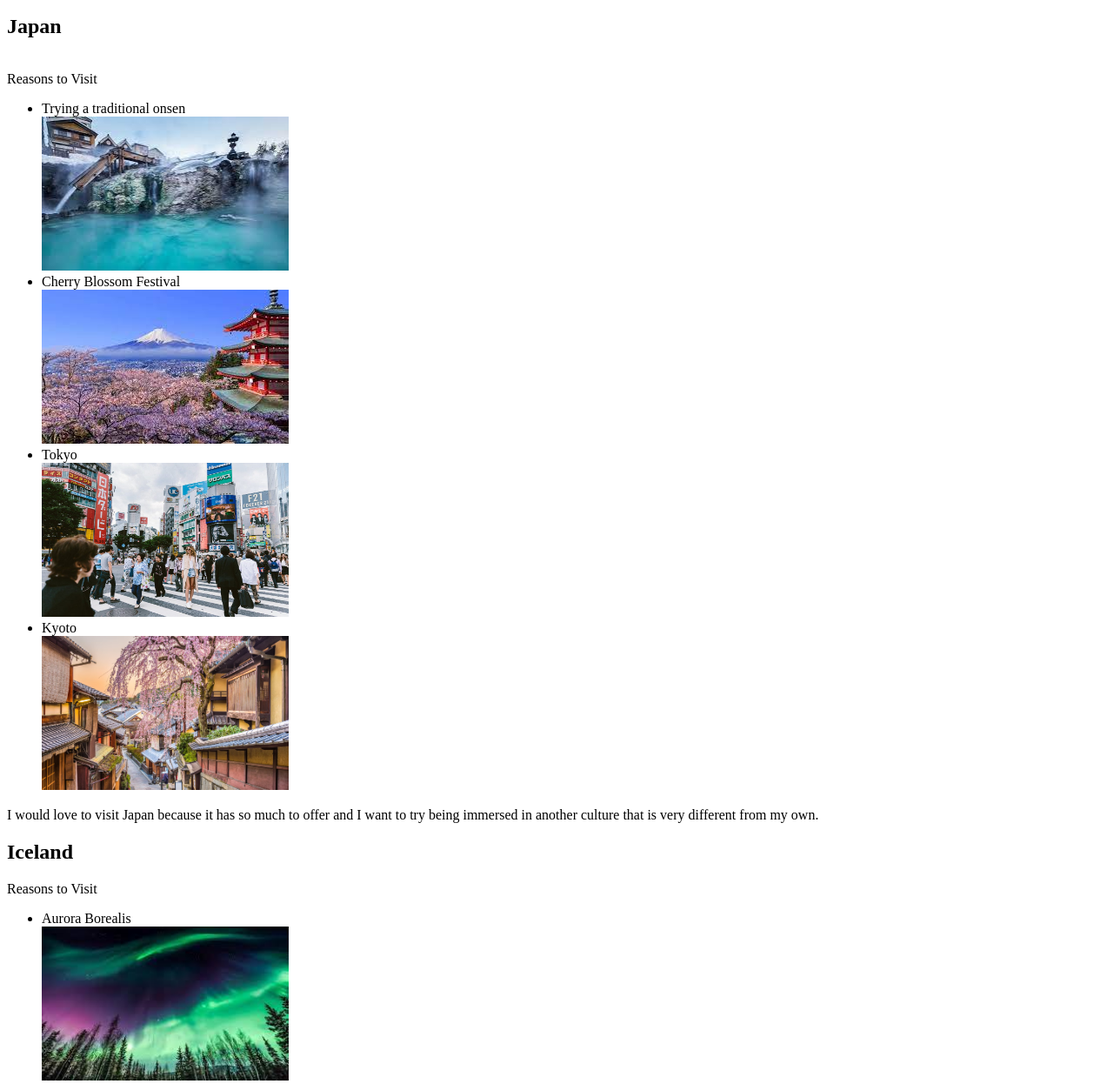
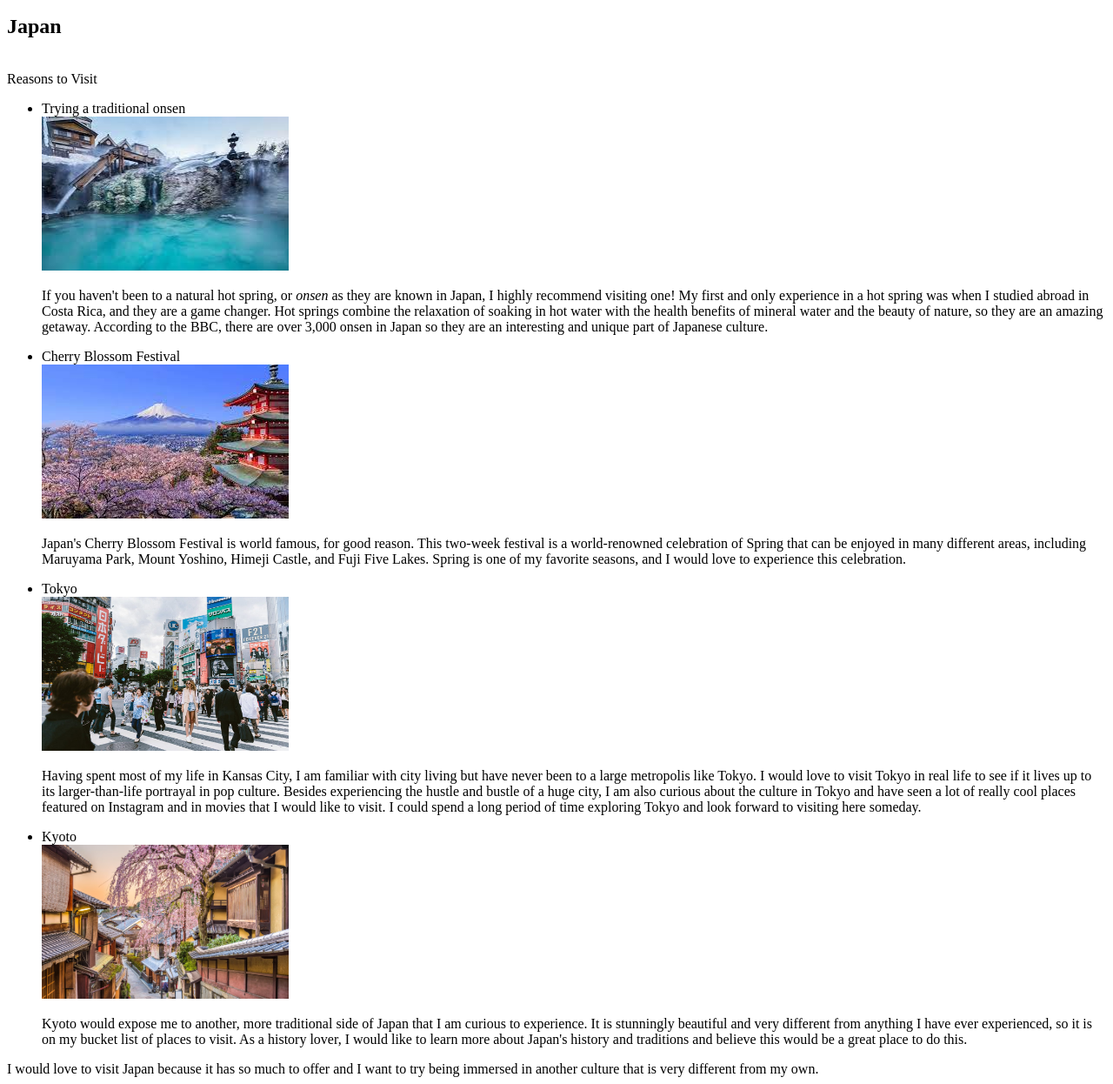
Before and after one commit to LaunchCodeAllhubs/js-assignment-4-html-me-something-Etc1234567, a website: page index.html in a window 1280 px wide. Shown: the part 50-1296 px from the top of the page at 87% size. Drawn offline with Linux system fonts and the light colour scheme.

Commit message:
Added copy about Japan

```diff
--- a/index.html
+++ b/index.html
@@ -15,13 +15,25 @@
       <ul>
          <li>Trying a traditional onsen </li>
             <img src = "images/onsen.jpg" alt= "A Japanese hot spring" width="284" height="177">
-
+               <p> If you haven't been to a natural hot spring, or <em>onsen</em> as they are known in Japan, I highly recommend visiting one! My first and only experience in a hot spring was when I studied abroad in Costa Rica, and they are a game changer.
+               Hot springs combine the relaxation of soaking in hot water with the health benefits of mineral water and the beauty of nature, so they are an amazing getaway.
+               According to the BBC, there are over 3,000 onsen in Japan so they are an interesting and unique part of Japanese culture.
+            </p>
          <li> Cherry Blossom Festival</li>
             <img src = "images/cherry-blossoms.jpg" alt= "Cherry Blossom Festival" width="284" height="177">
+               <p>Japan's Cherry Blossom Festival is world famous, for good reason. This two-week festival is a world-renowned celebration of Spring that can be enjoyed in many different areas, including Maruyama Park, Mount Yoshino, Himeji Castle, and Fuji Five Lakes.
+               Spring is one of my favorite seasons, and I would love to experience this celebration.</p>
          <li> Tokyo</li>
             <img src="images/shibuya.jpg" alt="Shibuya Crossing" width="284" height="177">
+            <p> Having spent most of my life in Kansas City, I am familiar with city living but have never been to a large metropolis like Tokyo. I would love to visit Tokyo in real life to see if it lives up to its larger-than-life portrayal in pop culture.
+               Besides experiencing the hustle and bustle of a huge city, I am also curious about the culture in Tokyo and have seen a lot of really cool places featured on Instagram and in movies that I would like to visit.
+               I could spend a long period of time exploring Tokyo and look forward to visiting here someday.
+            </p>
          <li> Kyoto </li>
             <img src="images/kyoto.avif" alt="Kyoto street" width="284" height="177">
+               <p> Kyoto would expose me to another, more traditional side of Japan that I am curious to experience. It is stunningly beautiful and very different from anything I have ever experienced, so it is on my bucket list of places to visit.
+                  As a history lover, I would like to learn more about Japan's history and traditions and believe this would be a great place to do this.
+               </p>
       </ul>
       <footer> I would love to visit Japan because it has so much to offer and I want to try being immersed in another culture that is very different from my own.
       </footer>
```
